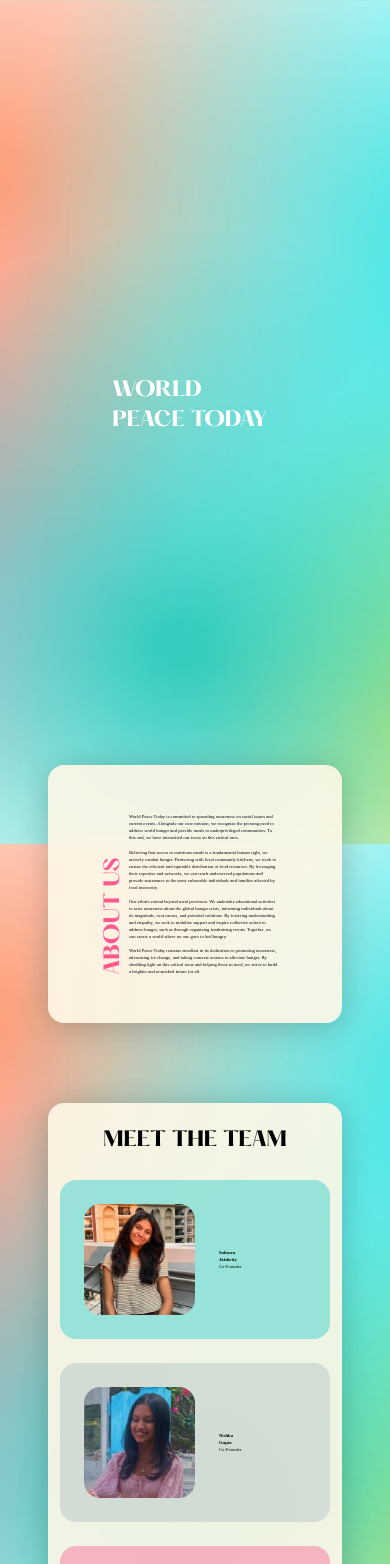
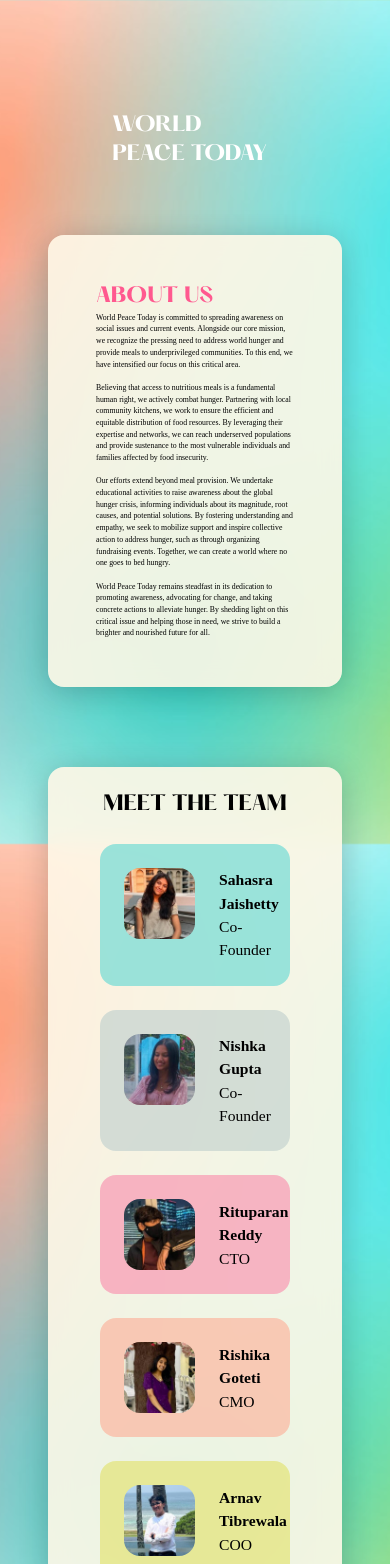
Before and after one commit to ARandomNeko/Inicio, a SvelteKit app in the folder inicio/: page / in a window 390 px wide. Shown: the top 1564 px of the page. Built offline with nearby package versions, Linux system fonts and the light colour scheme; a web font is replaced by a local one.

Commit message:
responsive design moment

```diff
--- a/inicio/src/app.css
+++ b/inicio/src/app.css
@@ -18,6 +18,24 @@
 
 	font-weight: normal;
 	font-style: normal;
+}
+
+@media (max-width: 768px) {
+	.md\:scale {
+		font-size: 4vw;
+	}
+	.md\:para-scale {
+		font-size: 2vw;
+	}
+}
+@media (min-width: 786px) {
+	.md\:rotated-text {
+		writing-mode: sideways-lr;
+		transform: rotate(0deg);
+	}
+	.h80p {
+		height: 85vh;
+	}
 }
 
 body {
@@ -49,10 +67,6 @@ h1 {
 	-webkit-backdrop-filter: blur(11.6px);
 }
 
-.h80p {
-	height: 85vh;
-}
-
 .FF598F {
 	color: rgb(255 89 143);
 }
@@ -81,3 +95,6 @@ p {
 }
 
 /* Scale the font size for larger screens */
+.scale {
+	font-size: 1.2vw;
+}
--- a/inicio/src/routes/+page.svelte
+++ b/inicio/src/routes/+page.svelte
@@ -1,4 +1,3 @@
-
 <section class="p-12 ">
 <!-- landing page-->
 <section class="grid grid-cols-1  gap-4 place-items-center p-16 h80p">
@@ -14,8 +13,8 @@
 
 <section class=" card  p-12">
     <!--About Us-->
-    <div class="flex justify-start">
-        <div class="basis-1/6 rotated-text FF598F " style="font-family: pp_hattonbold;">
+    <div class="md:flex justify-start">
+        <div class="basis-1/6 md:rotated-text FF598F " style="font-family: pp_hattonbold;">
             <h1>
                 ABOUT US
 
@@ -23,7 +22,7 @@
         </div>
 
         <div class="basis-3/4 text-black " style="font-family: Montserrat;">
-            <p >
+            <p class="md:para-scale">
                 World Peace Today is committed to spreading awareness on social issues and current events. Alongside our core mission, we recognize the pressing need to address world hunger and provide meals to underprivileged communities. To this end, we have intensified our focus on this critical area.
 
                 <br><br>
@@ -43,11 +42,11 @@
     <!--Meet the team-->
     <div class="">
         <h1 class="text-center"> MEET THE TEAM</h1>
-        <div class=" md:grid grid-cols-3 grid-rows-2 ">
+        <div class=" md:grid grid-cols-3 grid-rows-2 px-10">
             <!-- ONE -->
             <div class="text-center mt-6 rounded-2xl p-6 grid grid-cols-2 mx-3 md:ml-6" style="background-color: rgba(131,223,215,0.8);">
                 <img src="/assets/sahasra.jpeg" class="cropped rounded-2xl">
-                <p class="text-left ml-6 my-auto">
+                <p class="text-left ml-6 my-auto md:scale">
                     <b>
                         Sahasra <br> Jaishetty
                     </b>
@@ -57,7 +56,7 @@
             <!-- TWO -->
             <div class="text-center mt-6 rounded-2xl p-6 grid grid-cols-2 mx-3" style="background-color: rgba(203,216,211,0.8);">
                 <img src="/assets/nishka.jpeg" class="cropped rounded-2xl">
-                <p class="text-left ml-6 my-auto">
+                <p class="text-left ml-6 my-auto md:scale">
                     <b>
                         Nishka <br> Gupta
                     </b>
@@ -67,7 +66,7 @@
             <!-- THREE -->
             <div class="text-center mt-6 rounded-2xl p-6 grid grid-cols-2 mx-3 md:mr-6" style="background-color: rgba(248,164,185,0.8);">
                 <img src="/assets/ritu.jpeg" class="cropped rounded-2xl">
-                <p class="text-left ml-6 my-auto">
+                <p class="text-left ml-6 my-auto md:scale">
                     <b>
                         Rituparan <br> Reddy
                     </b>
@@ -77,7 +76,7 @@
             <!-- FOUR -->
             <div class="text-center mt-6 rounded-2xl p-6 grid grid-cols-2 mx-3 md:ml-6" style="background-color: rgba(250,191,169,0.8);">
                 <img src="/assets/rishika.jpeg" class="cropped rounded-2xl">
-                <p class="text-left ml-6 my-auto">
+                <p class="text-left ml-6 my-auto md:scale">
                     <b>
                         Rishika <br> Goteti
                     </b>
@@ -91,7 +90,7 @@
             <!-- SIX -->
             <div class="text-center mt-6 rounded-2xl p-6 grid grid-cols-2 mx-3 md:mr-6 " style="background-color: rgba(229,230,133,0.8);">
                 <img src="/assets/arnav.jpeg" class="cropped rounded-2xl">
-                    <p class="text-left ml-6 my-auto">
+                    <p class="text-left ml-6 my-auto md:scale">
                         <b>
                             Arnav <br> Tibrewala
                         </b>
```
